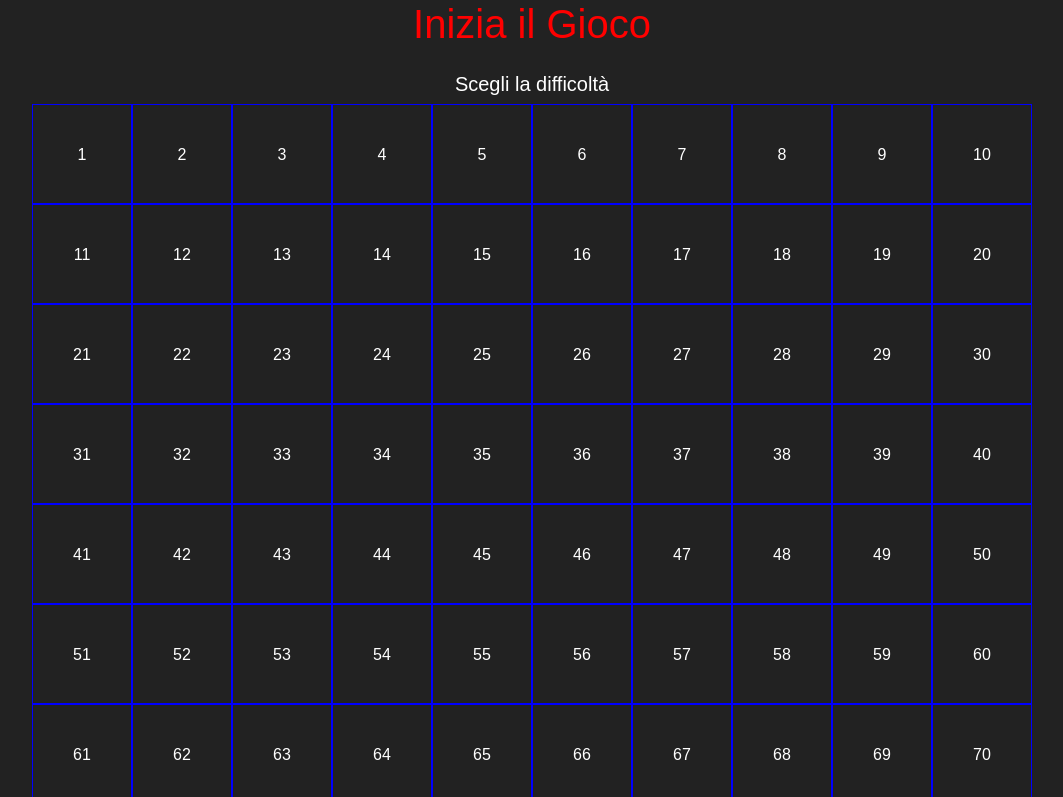
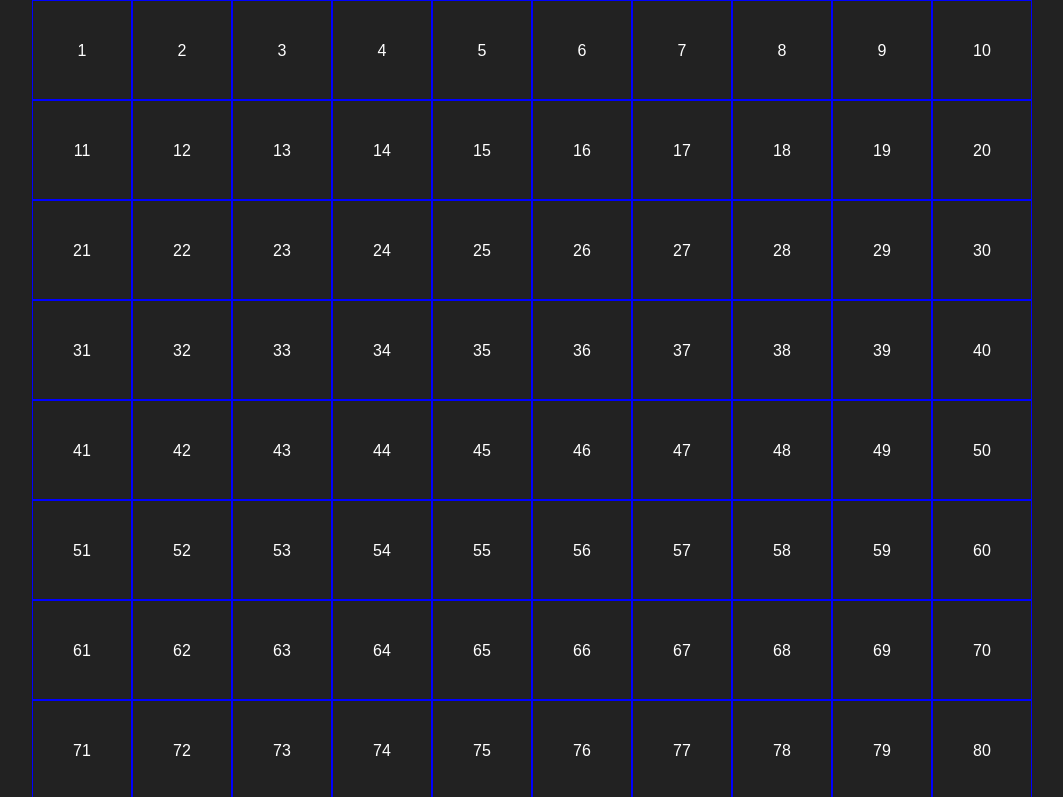
Before and after one commit to Fianda0/js-campominato-grid, a plain HTML site: page index.html in a window 1280 px wide. Both pictures are taken after a click on the button "Avvia Gioco". Shown: the top 797 px of the page, without its empty margins (108-1171 px from the left). Drawn offline with nearby package versions, Linux system fonts and the light colour scheme.

Commit message:
correzzione display none

```diff
--- a/index.html
+++ b/index.html
@@ -15,7 +15,7 @@
 
 <body>
 
-    <div class="contenitore">
+    <div id="inizio" class="contenitore">
         <h1>Inizia il Gioco</h1>
 
         <h5>Scegli la difficoltà</h5>
--- a/main.js
+++ b/main.js
@@ -9,9 +9,8 @@ document.getElementById('btn-play').addEventListener('click', function () {
 
     let nCelle = 100;
 
-    //Aggiungo dysplay none al click del bottone e selezione
-    document.getElementById('btn-play').classList.add('d-none')
-    document.getElementById('difficolta').classList.add('d-none')
+    //Aggiungo display none al click del bottone e selezione
+    document.getElementById('inizio').classList.add('d-none')
 
     let grid = document.getElementById('griglia')
 
```
